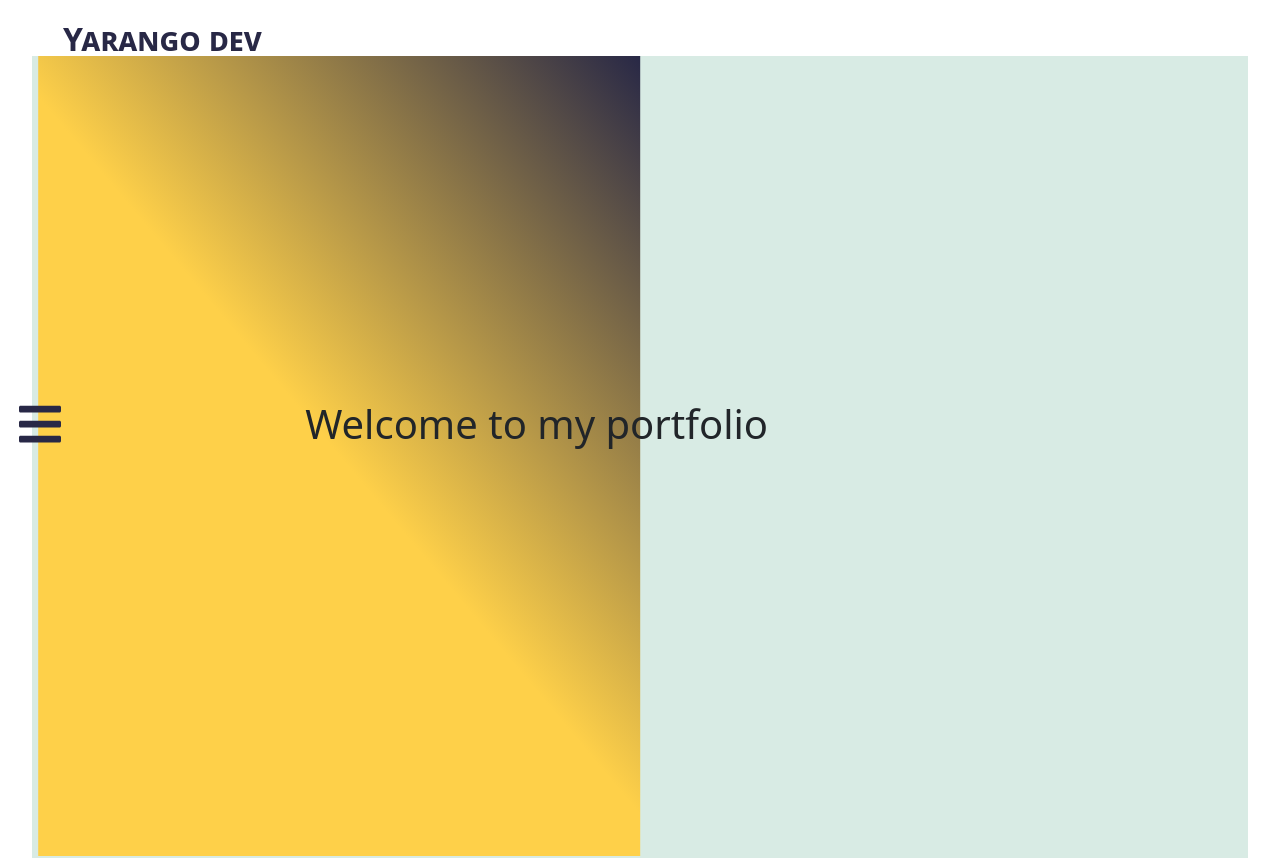
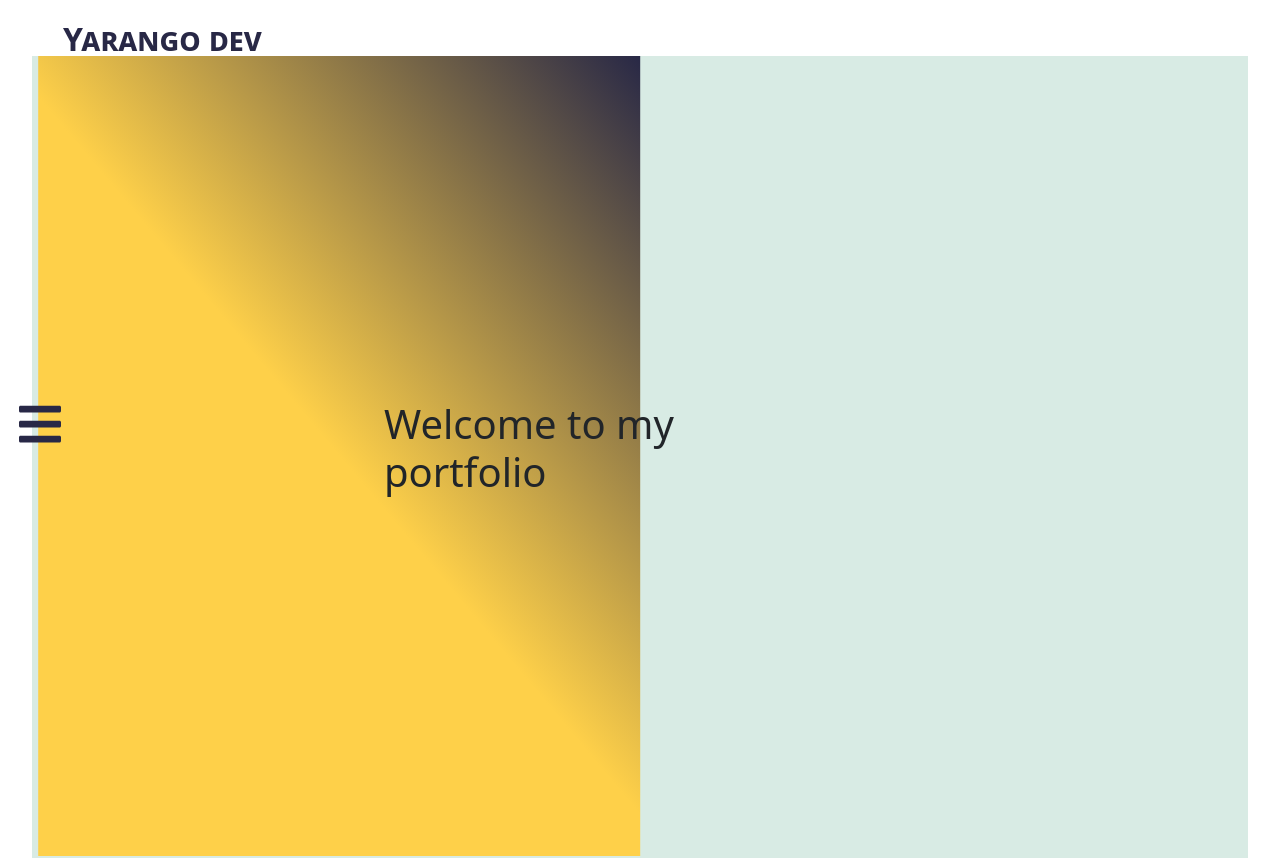
Before and after one commit to yarango582/Portfolio-YarangoDev.v2, a React (Create React App) app: page / in a window 1280 px wide. Shown: the top 858 px of the page. Built offline with nearby package versions, Linux system fonts and the light colour scheme.

Commit message:
mejoras en movil

```diff
--- a/src/components/Home/Home.css
+++ b/src/components/Home/Home.css
@@ -73,6 +73,7 @@
     right: 40%;
     top: 50%;
     z-index: 1;
+    margin-left: 30%;
 }
 
 .container__arrow-up {
```
Also changed, not shown: src/components/Home/Home.jsx (line endings or trailing spaces).
